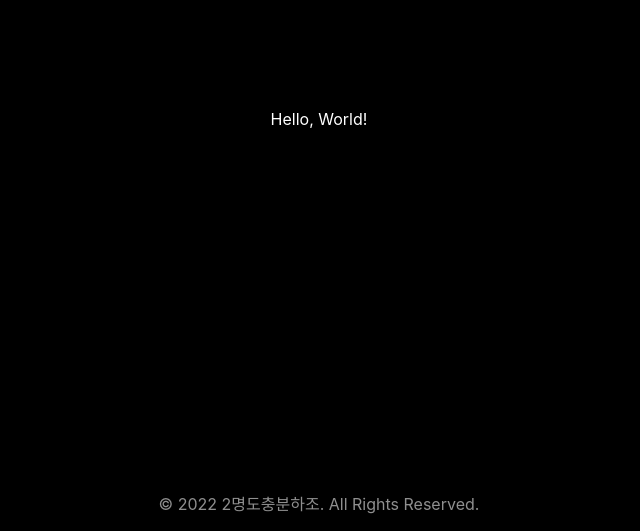
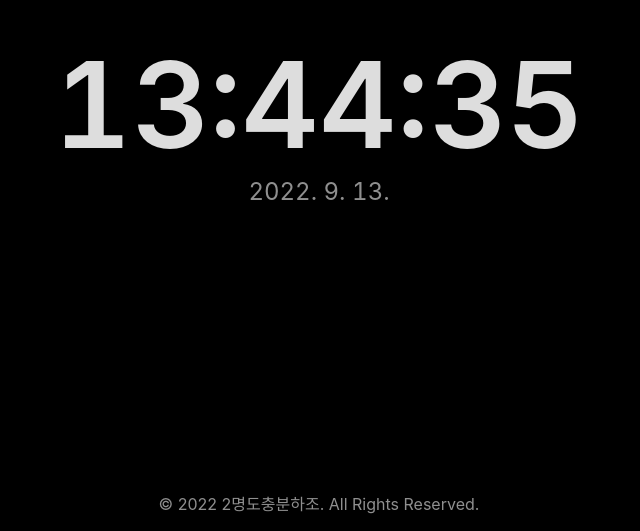
Before and after one commit to Enough2/kiosk, a Next.js app: page / in a window 1280 px wide. Shown: the part 269-800 px from the top of the page, without its empty margins (321-961 px from the left). Built offline with nearby package versions, Linux system fonts and the light colour scheme; a web font is replaced by a local one.

Commit message:
Add: 첫화면 시계

```diff
--- /dev/null
+++ b/src/components/Clock.tsx
@@ -0,0 +1,21 @@
+import { useState, useEffect } from "react";
+import styles from "../styles/components/Clock.module.scss";
+
+export default function Clock() {
+    const [time, setTime] = useState<Date>();
+
+    useEffect(() => {
+        setTime(new Date());
+        const interval = setInterval(() => setTime(new Date()), 1000);
+        return () => clearInterval(interval);
+    }, []);
+
+    return (
+        <div className={styles.clock}>
+            <span className={styles.time}>
+                {time?.toLocaleTimeString("en-US", { hour12: false })}
+            </span>
+            <span className={styles.date}>{time?.toLocaleDateString("ko-KR")}</span>
+        </div>
+    );
+}
--- a/src/pages/index.tsx
+++ b/src/pages/index.tsx
@@ -1,9 +1,14 @@
 import type { NextPage } from "next";
+import Clock from "../components/Clock";
 import Layout from "../components/Layout";
 import styles from "../styles/pages/Home.module.scss";
 
 const Home: NextPage = () => {
-    return <Layout dark>Hello, World!</Layout>;
+    return (
+        <Layout dark>
+            <Clock></Clock>
+        </Layout>
+    );
 };
 
 export default Home;
--- /dev/null
+++ b/src/styles/components/Clock.module.scss
@@ -0,0 +1,19 @@
+.clock {
+    display: flex;
+    flex-direction: column;
+    align-items: center;
+}
+
+.time {
+    color: #ddd;
+    font-size: 7.5rem;
+    font-weight: 600;
+    font-feature-settings: "tnum";
+}
+
+.date {
+    color: #8f8f8f;
+    font-size: 1.5rem;
+    font-weight: 400;
+    font-feature-settings: "tnum";
+}
```
